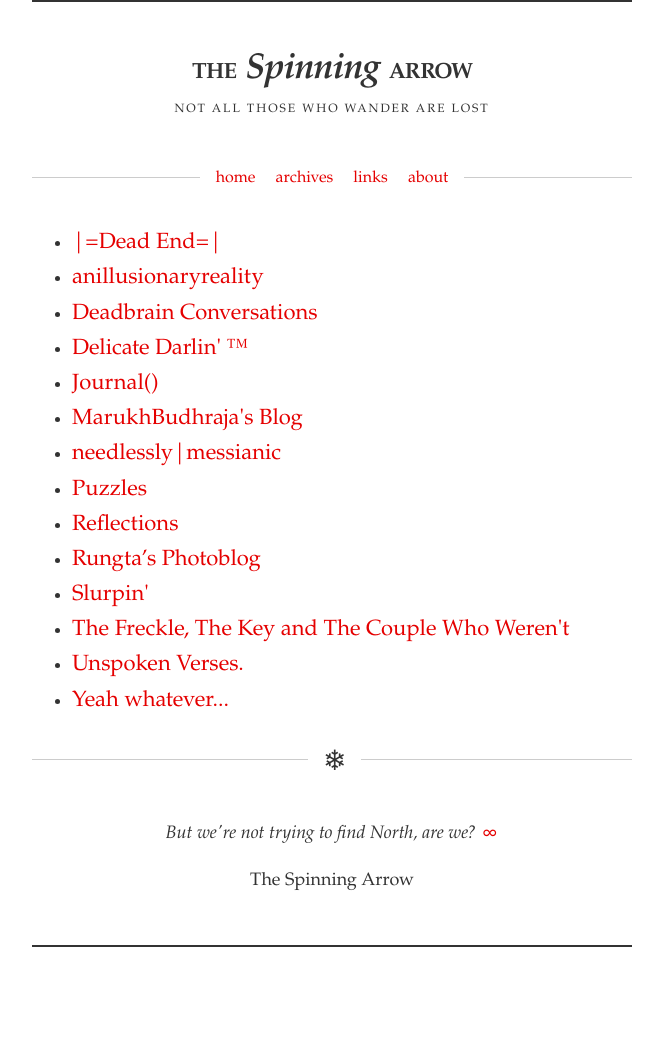
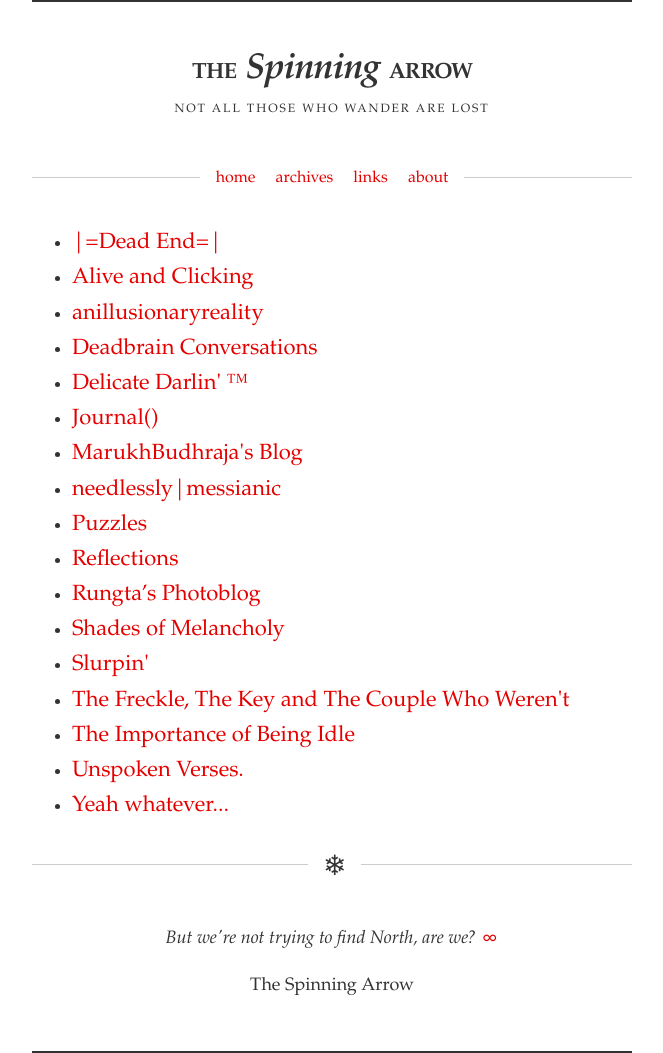
Before and after one commit to spinningarrow/blog.sahil.me, a Jekyll site: the page built from links.html, in a window 1280 px wide. Shown: the whole page, without its empty margins (308-971 px from the left). Built offline with Jekyll 4.4.1, drawn with Linux system fonts in a browser that asks for light colours; some web fonts are replaced; comment, search, counter and statistics services are not loaded; before the commit the page ends 947 px from its top, so only the background shows below that.

Commit message:
Update links

```diff
--- a/links.html
+++ b/links.html
@@ -5,6 +5,7 @@ title: Links
 <section class="content">
 	<ul>
 		<li><a href="http://ishmeet.wordpress.com/" data-feed="http://ishmeet.wordpress.com/feed/">|=Dead End=|</a></li>
+		<li><a href="http://nidhis.tumblr.com/" data-feed="http://nidhis.tumblr.com/rss">Alive and Clicking</a></li>
 		<li><a href="http://anillusionaryreality.wordpress.com/" data-feed="http://anillusionaryreality.wordpress.com/feed/">anillusionaryreality</a></li>
 		<li><a href="http://deadbrainconversations.blogspot.com/" data-feed="http://deadbrainconversations.blogspot.com/feeds/posts/default">Deadbrain Conversations</a></li>
 		<li><a href="http://freak-uency.blogspot.com/" data-feed="http://freak-uency.blogspot.com/feeds/posts/default">Delicate Darlin' ™</a></li>
@@ -14,8 +15,10 @@ title: Links
 		<li><a href="http://sakshigupta.blogspot.com/" data-feed="http://sakshigupta.blogspot.com/feeds/posts/default">Puzzles</a></li>
 		<li><a href="http://partingthesilk.blogspot.com/" data-feed="http://partingthesilk.blogspot.com/feeds/posts/default">Reflections</a></li>
 		<li><a href="http://prateekrungta.com/Photoblog" data-feed="http://prateekrungta.com/photoblog/rss.xml">Rungta’s Photoblog</a></li>
+		<li><a href="http://devikablogs.wordpress.com/" data-feed="http://devikablogs.wordpress.com/feed/">Shades of Melancholy</a></li>
 		<li><a href="http://slurpin.blogspot.com/" data-feed="http://slurpin.blogspot.com/feeds/posts/default">Slurpin'</a></li>
 		<li><a href="http://hedonismunleashed.blogspot.com/" data-feed="http://hedonismunleashed.blogspot.com/feeds/posts/default">The Freckle, The Key and The Couple Who Weren't</a></li>
+		<li><a href="http://arnavkumar.com/blog/" data-feed="http://arnavkumar.com/blog/?feed=rss2">The Importance of Being Idle</a></li>
 		<li><a href="http://sam-writes.blogspot.com/" data-feed="http://sam-writes.blogspot.com/feeds/posts/default">Unspoken Verses.</a></li>
 		<li><a href="http://rosesnlilies.blogspot.com/" data-feed="http://rosesnlilies.blogspot.com/feeds/posts/default">Yeah whatever...</a></li>
 	</ul>
```
